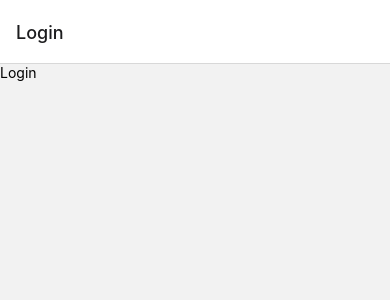
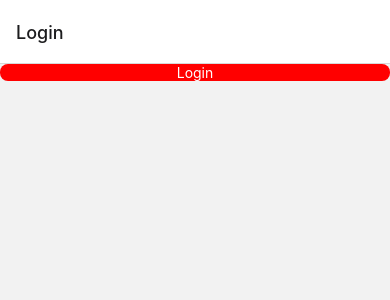
Before and after one commit to sprakz9/readAbook, a React Native app: screen /Login in a window 390 px wide. Shown: the top 300 px of the page. Built offline with nearby package versions, Linux system fonts and the light colour scheme.

Commit message:
update login page

```diff
--- a/screen/home.tsx
+++ b/screen/home.tsx
@@ -4,7 +4,8 @@ import React from 'react'
 const home = () => {
   return (
     <View>
-      <Text>home</Text>
+      <Text>TEST BUTTON login</Text>
+      <Text>Welcome home page</Text>
     </View>
   )
 }
--- a/screen/login.tsx
+++ b/screen/login.tsx
@@ -1,13 +1,14 @@
-import { View, Text, TouchableOpacity, TouchableHighlight, StyleSheet } from 'react-native'
+import { View, Text, TouchableOpacity, StyleSheet } from 'react-native'
 import React from 'react'
 import { SafeAreaView } from 'react-native-safe-area-context'
+import home from './home'
 
 const login = () => {
   return (
     <SafeAreaView>
         <View>
-            <TouchableOpacity>
-                <Text>Login</Text>
+            <TouchableOpacity style = {styles.btn_login} onPress={home}>
+                <Text style = {styles.text_login}>Login</Text>
             </TouchableOpacity>
         </View>
     </SafeAreaView>
@@ -16,8 +17,13 @@ const login = () => {
 
 const styles = StyleSheet.create({
     btn_login : {
-        color : "red"
+        backgroundColor : "red",
+        borderRadius : 8
     },
+    text_login : {
+        color : "white" ,
+        textAlign : "center",
+    }
 })
 
 export default login
```
